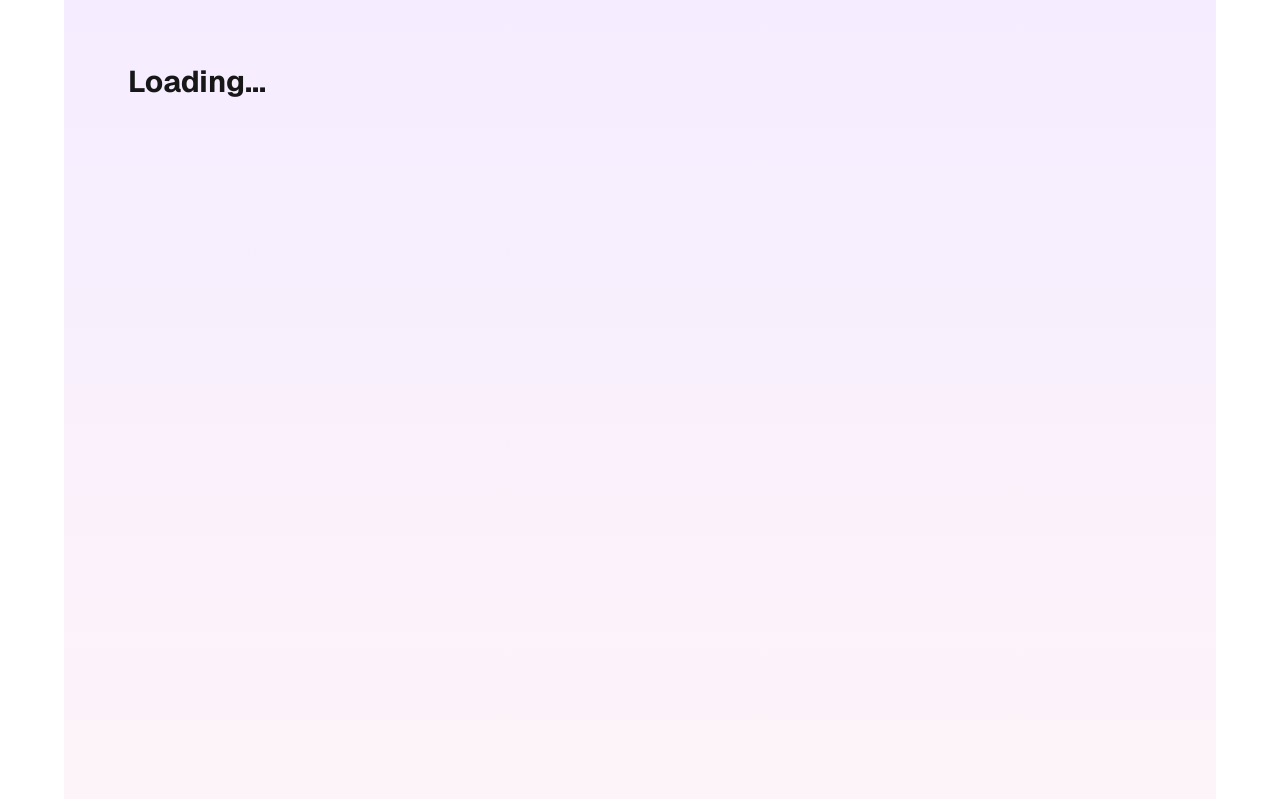
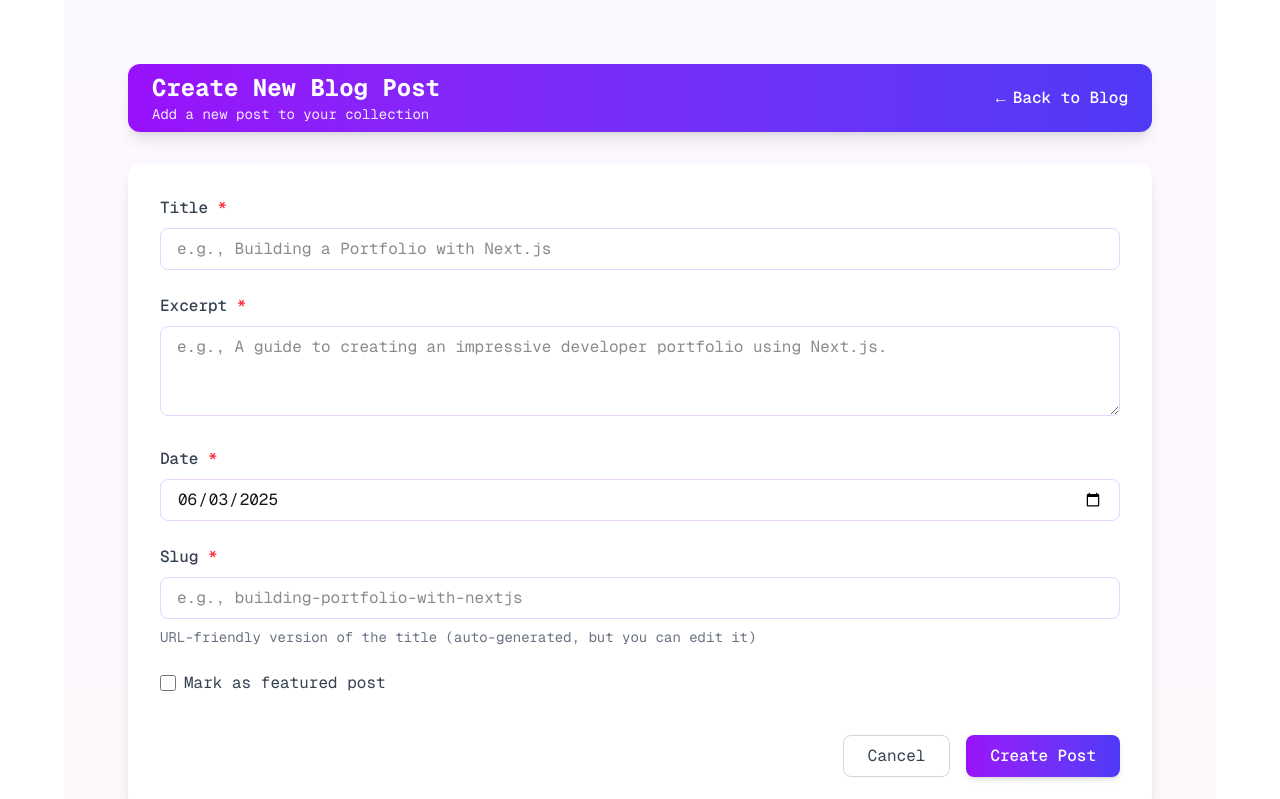
Before and after one commit to arpit-20/portfolio, a Next.js app: page /blog/create in a window 1280 px wide. Shown: the top 799 px of the page. Built offline with nearby package versions, Linux system fonts and the light colour scheme.

Commit message:
create blog added

```diff
--- a/src/pages/blog/[slug].js
+++ b/src/pages/blog/[slug].js
@@ -454,6 +454,7 @@ export default function BlogPost() {
         />
       </article>
 
+
       <div className="mt-12 pt-8 border-t border-purple-200">
         <h3 className="font-bold text-xl mb-6 text-purple-800 inline-block relative">
           <span className="relative">More Posts
--- /dev/null
+++ b/src/pages/blog/create.js
@@ -0,0 +1,195 @@
+import { useState } from "react";
+import Link from "next/link";
+import { useRouter } from "next/router";
+import { Geist, Geist_Mono } from "next/font/google";
+
+const geistSans = Geist({
+  variable: "--font-geist-sans",
+  subsets: ["latin"],
+});
+
+const geistMono = Geist_Mono({
+  variable: "--font-geist-mono",
+  subsets: ["latin"],
+});
+
+export default function CreateBlog() {
+  const router = useRouter();
+  const [formData, setFormData] = useState({
+    title: "",
+    excerpt: "",
+    date: new Date().toISOString().split("T")[0],
+    slug: "",
+    featured: false
+  });
+
+  const [isSubmitting, setIsSubmitting] = useState(false);
+  const [formError, setFormError] = useState("");
+
+  const handleChange = (e) => {
+    const { name, value, type, checked } = e.target;
+    setFormData(prev => ({
+      ...prev,
+      [name]: type === "checkbox" ? checked : value
+    }));
+
+    // Auto-generate slug from title
+    if (name === "title") {
+      const slug = value
+        .toLowerCase()
+        .replace(/[^\w\s]/gi, "")
+        .replace(/\s+/g, "-");
+
+      setFormData(prev => ({ ...prev, slug }));
+    }
+  };
+
+  const handleSubmit = async (e) => {
+    e.preventDefault();
+    setIsSubmitting(true);
+    setFormError("");
+
+    try {
+      // In a real app, you'd submit this to an API endpoint
+      console.log("Blog post data:", formData);
+
+      // Simulate API call
+      await new Promise(resolve => setTimeout(resolve, 1000));
+
+      // Redirect to blog index after "submission"
+      alert("Blog post created successfully!");
+      router.push("/blog");
+    } catch (error) {
+      setFormError("Something went wrong. Please try again.");
+      console.error("Error submitting form:", error);
+    } finally {
+      setIsSubmitting(false);
+    }
+  };
+
+  return (
+    <div className={`${geistSans.className} ${geistMono.className} min-h-screen p-8 sm:p-16 max-w-6xl mx-auto bg-gradient-to-b from-purple-50/70 to-pink-50/60 bg-purple-25/10`}>
+      <header className="mb-8 py-2 px-6 bg-gradient-to-r from-purple-600 to-indigo-600 rounded-xl shadow-lg text-white flex flex-wrap items-center justify-between">
+        <div>
+          <h1 className="text-2xl font-bold mb-0">Create New Blog Post</h1>
+          <p className="text-sm text-purple-100">Add a new post to your collection</p>
+        </div>
+        <Link href="/blog" className="text-white hover:text-purple-200 font-medium flex items-center gap-1 group">
+          <span className="group-hover:-translate-x-1 transition-transform duration-300">←</span> Back to Blog
+        </Link>
+      </header>
+
+      <main className="bg-white rounded-xl shadow-lg p-8 mb-10">
+        {formError && (
+          <div className="bg-red-50 text-red-700 p-4 mb-6 rounded-lg border border-red-200">
+            {formError}
+          </div>
+        )}
+
+        <form onSubmit={handleSubmit} className="space-y-6">
+          <div className="space-y-2">
+            <label htmlFor="title" className="block text-gray-700 font-medium">
+              Title <span className="text-red-500">*</span>
+            </label>
+            <input
+              type="text"
+              id="title"
+              name="title"
+              value={formData.title}
+              onChange={handleChange}
+              className="w-full px-4 py-2 border border-purple-200 rounded-lg focus:outline-none focus:ring-2 focus:ring-purple-500 focus:border-transparent"
+              placeholder="e.g., Building a Portfolio with Next.js"
+              required
+            />
+          </div>
+
+          <div className="space-y-2">
+            <label htmlFor="excerpt" className="block text-gray-700 font-medium">
+              Excerpt <span className="text-red-500">*</span>
+            </label>
+            <textarea
+              id="excerpt"
+              name="excerpt"
+              value={formData.excerpt}
+              onChange={handleChange}
+              rows="3"
+              className="w-full px-4 py-2 border border-purple-200 rounded-lg focus:outline-none focus:ring-2 focus:ring-purple-500 focus:border-transparent"
+              placeholder="e.g., A guide to creating an impressive developer portfolio using Next.js."
+              required
+            />
+          </div>
+
+          <div className="space-y-2">
+            <label htmlFor="date" className="block text-gray-700 font-medium">
+              Date <span className="text-red-500">*</span>
+            </label>
+            <input
+              type="date"
+              id="date"
+              name="date"
+              value={formData.date}
+              onChange={handleChange}
+              className="w-full px-4 py-2 border border-purple-200 rounded-lg focus:outline-none focus:ring-2 focus:ring-purple-500 focus:border-transparent"
+              required
+            />
+          </div>
+
+          <div className="space-y-2">
+            <label htmlFor="slug" className="block text-gray-700 font-medium">
+              Slug <span className="text-red-500">*</span>
+            </label>
+            <input
+              type="text"
+              id="slug"
+              name="slug"
+              value={formData.slug}
+              onChange={handleChange}
+              className="w-full px-4 py-2 border border-purple-200 rounded-lg focus:outline-none focus:ring-2 focus:ring-purple-500 focus:border-transparent"
+              placeholder="e.g., building-portfolio-with-nextjs"
+              required
+            />
+            <p className="text-gray-500 text-sm">
+              URL-friendly version of the title (auto-generated, but you can edit it)
+            </p>
+          </div>
+
+          <div className="flex items-center space-x-2">
+            <input
+              type="checkbox"
+              id="featured"
+              name="featured"
+              checked={formData.featured}
+              onChange={handleChange}
+              className="h-4 w-4 text-purple-600 focus:ring-purple-500 border-gray-300 rounded"
+            />
+            <label htmlFor="featured" className="text-gray-700">
+              Mark as featured post
+            </label>
+          </div>
+
+          <div className="pt-4 flex justify-end gap-4">
+            <Link
+              href="/blog"
+              className="px-6 py-2 border border-gray-300 rounded-lg text-gray-700 hover:bg-gray-50 transition-colors"
+            >
+              Cancel
+            </Link>
+            <button
+              type="submit"
+              disabled={isSubmitting}
+              className={`px-6 py-2 bg-gradient-to-r from-purple-600 to-indigo-600 rounded-lg text-white font-medium shadow-md hover:shadow-lg transition-all duration-300 ${
+                isSubmitting ? "opacity-70 cursor-not-allowed" : "hover:-translate-y-1"
+              }`}
+            >
+              {isSubmitting ? "Creating..." : "Create Post"}
+            </button>
+          </div>
+        </form>
+      </main>
+
+      <footer className="pt-8 border-t border-purple-200 text-center text-purple-600 bg-gradient-to-r from-purple-50 to-indigo-50 py-6 rounded-xl">
+        <p>© {new Date().getFullYear()} My Portfolio Blog</p>
+      </footer>
+    </div>
+  );
+}
--- a/src/pages/blog/index.js
+++ b/src/pages/blog/index.js
@@ -60,11 +60,17 @@ export default function Blog() {
           <h1 className="text-2xl font-bold mb-0">Blog</h1>
           <p className="text-sm text-purple-100">Thoughts, ideas, and tutorials</p>
         </div>
-        <nav className="">
+        <div className="flex items-center gap-4">
+          <Link
+            href="/blog/create"
+            className="bg-white text-purple-600 hover:bg-purple-100 px-4 py-2 rounded-lg font-medium shadow-md transition-all duration-300 hover:-translate-y-1 flex items-center gap-1"
+          >
+            <span className="text-lg">+</span> Create Blog
+          </Link>
           <Link href="/" className="text-white hover:text-purple-200 font-medium flex items-center gap-1 w-fit group text-xl">
             <span className="group-hover:-translate-x-1 transition-transform duration-300">←</span> Back to Home
           </Link>
-        </nav>
+        </div>
       </header>
 
       <main>
```
